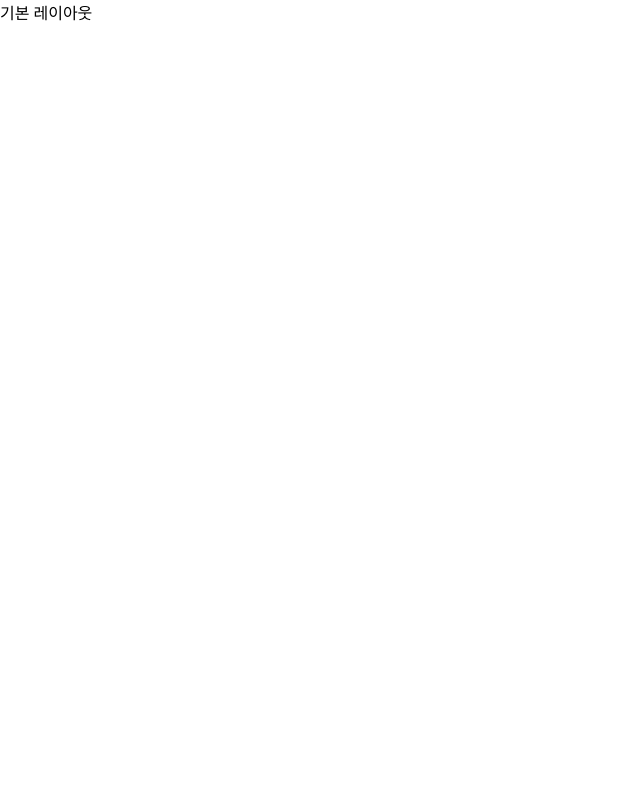
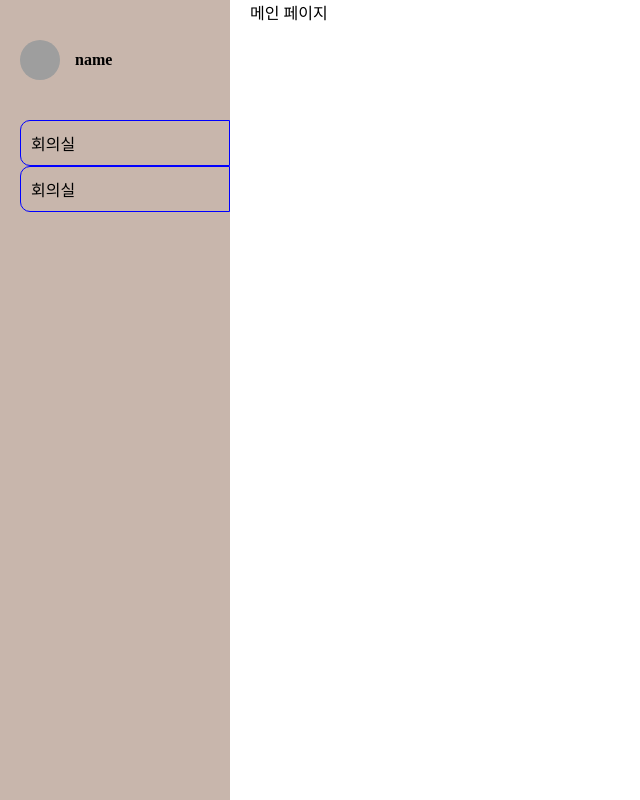
Before and after one commit to JBJNY/jbjny_management, a React app: page / in a window 1280 px wide. Shown: the whole page, without its empty margins (0-640 px from the left). Built offline with nearby package versions, Linux system fonts and the light colour scheme; grey boxes are pictures that could not be loaded.

Commit message:
new: nav레이아웃 일부 추가

```diff
--- a/src/components/layout/Layout.tsx
+++ b/src/components/layout/Layout.tsx
@@ -1,10 +1,11 @@
 import React from "react";
 import { Outlet } from "react-router-dom";
+import Nav from "./Nav";
 
 const Layout = () => {
   return (
     <div>
-      기본 레이아웃
+      <Nav />
       <div>
         <Outlet />
       </div>
--- /dev/null
+++ b/src/components/layout/Nav.tsx
@@ -0,0 +1,61 @@
+/* eslint-disable jsx-a11y/alt-text */
+import React from "react";
+import styled from "styled-components";
+import theme from "@Styles/theme";
+
+const Nav = () => {
+  return (
+    <Aside brown={theme.color.brown}>
+      <Profile>
+        <ProfileImg src="http://fpoimg.com/40x40" />
+        <ProfileName>name</ProfileName>
+      </Profile>
+      <NavSidebar>
+        <Item>회의실</Item>
+        <Item>회의실</Item>
+      </NavSidebar>
+    </Aside>
+  );
+};
+
+export default Nav;
+
+const Aside = styled.aside<{ brown: string }>`
+  position: fixed;
+  left: 0;
+  top: 0;
+  width: 210px;
+  background-color: ${(props) => props.brown};
+  height: 100%;
+  overflow-y: hidden;
+  padding: 40px 0px 0px 20px;
+`;
+
+const Profile = styled.div`
+  display: flex;
+  margin-bottom: 40px;
+`;
+
+const ProfileImg = styled.img`
+  width: 40px;
+  height: 40px;
+  border-radius: 50px;
+`;
+
+const ProfileName = styled.div`
+  line-height: 40px;
+  text-align: center;
+  padding-left: 15px;
+  font-weight: 600;
+`;
+
+const NavSidebar = styled.div`
+  /* border: 1px solid red; */
+`;
+
+const Item = styled.div`
+  padding: 10px 0px 10px 10px;
+  border: 1px solid blue;
+  border-bottom-left-radius: 10px;
+  border-top-left-radius: 10px;
+`;
--- a/src/pages/main/Main.tsx
+++ b/src/pages/main/Main.tsx
@@ -1,7 +1,13 @@
 import React from "react";
+import styled from "styled-components";
 
 const Main = () => {
-  return <div>메인 페이지</div>;
+  return <Wrapper>메인 페이지</Wrapper>;
 };
 
 export default Main;
+
+const Wrapper = styled.div`
+  margin-left: 250px;
+  min-height: 100vh;
+`;
--- a/src/services/routes.tsx
+++ b/src/services/routes.tsx
@@ -10,7 +10,7 @@ function Router() {
   return (
     <Routes>
       <Route path="/" element={<Layout />}>
-        <Route path="/main" element={<Main />} />
+        <Route path="/" element={<Main />} />
       </Route>
       <Route path="/login" element={<Login />} />
       <Route path="/admin_employee" element={<AdminEmployee />} />
--- a/tsconfig.json
+++ b/tsconfig.json
@@ -16,7 +16,8 @@
       "@Pages/*": ["src/pages/*"],
       "@Store/*": ["src/store/*"],
       "@Types/*": ["src/types/*"],
-      "@Api/*": ["src/api/*"]
+      "@Api/*": ["src/api/*"],
+      "@Styles/*": ["src/styles/*"]
     }
   }
 }
--- a/webpack.config.js
+++ b/webpack.config.js
@@ -43,6 +43,7 @@ module.exports = {
       "@Store": path.resolve(__dirname, "src/store"),
       "@Types": path.resolve(__dirname, "src/types"),
       "@Api": path.resolve(__dirname, "src/api"),
+      "@Styles": path.resolve(__dirname, "src/styles"),
     },
   },
   plugins: [
```
